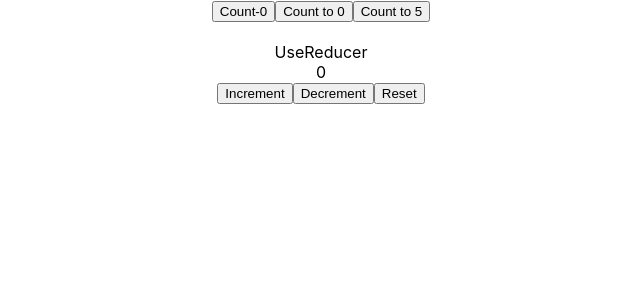
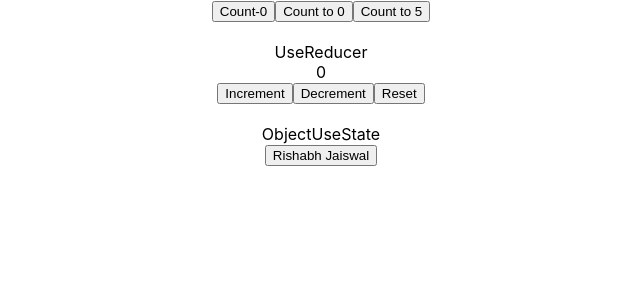
Before and after one commit to rishabhjaiswal155/React-Render-Demo, a React (Create React App) app: page / in a window 1280 px wide. Shown: the top 300 px of the page, without its empty margins (319-959 px from the left). Built offline with nearby package versions, Linux system fonts and the light colour scheme.

Commit message:
State immutability with object (ObjectUseState)

```diff
--- a/src/App.js
+++ b/src/App.js
@@ -1,13 +1,15 @@
 import './App.css';
 import UseState from './components/UseState/UseState';
 import UseReducer from './components/UseReducer/UseReducer';
+import { ObjectUseState } from './components/Immutable State/ObjectUseState';
 
 function App() {
   return (
     <div className="App">
       <UseState/>
       <br/>
-      <UseReducer/>
+      <UseReducer/><br/>
+      <ObjectUseState/>
       </div>
   );
 }
--- /dev/null
+++ b/src/components/Immutable State/ObjectUseState.js
@@ -0,0 +1,26 @@
+import React,{useState} from 'react'
+const initState={
+    fname:'Rishabh',
+    lname:'Jaiswal'
+}
+
+export const ObjectUseState = () => {
+    const[person,setPerson]=useState(initState)
+
+    const changeName=()=>{
+        // person.fname='Lucky'
+        // person.lname='Jaiswal'
+        // setPerson(person)
+
+        const newPerson={...person}
+        newPerson.fname='Lucky'
+        newPerson.lname='Jaiswal'
+        setPerson(newPerson)
+     }
+console.log('ObjectUseState Render')
+  return (
+    <div>ObjectUseState<br/>
+    <button onClick={changeName}>{person.fname} {person.lname}</button>
+    </div>
+  )
+}
```
